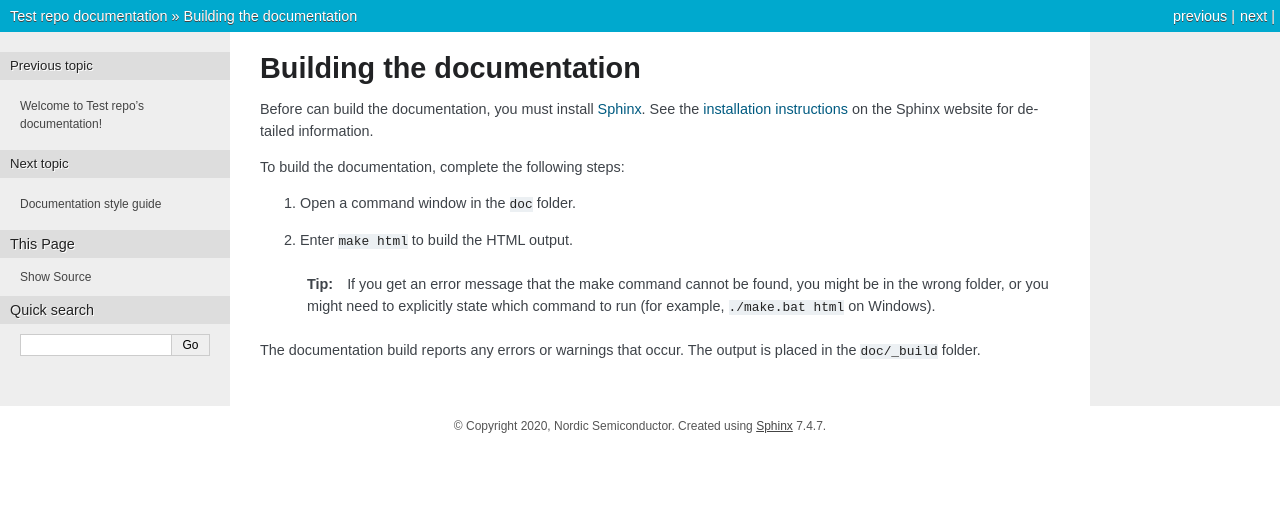
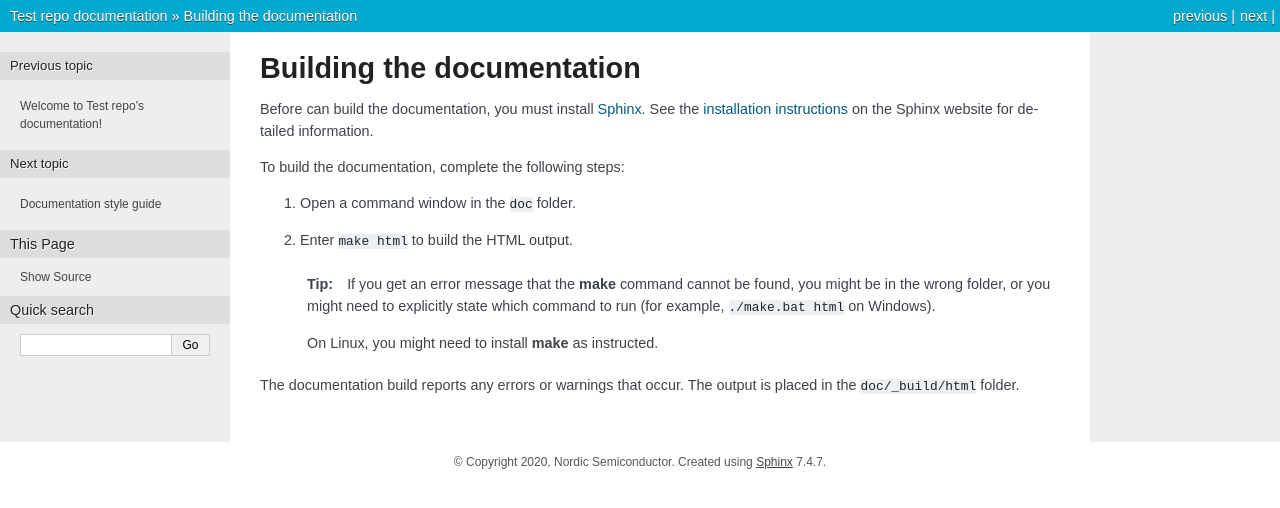
Before and after one commit to b-gent/test_recruitment_repo, a Sphinx documentation site: the page built from doc/building_the_docs.rst, in a window 1280 px wide. Shown: the top 508 px of the page. Built offline with Sphinx 7.4.7, drawn with Linux system fonts in a browser that asks for light colours.

Commit message:
some fixes

```diff
--- a/doc/building_the_docs.rst
+++ b/doc/building_the_docs.rst
@@ -12,7 +12,9 @@ To build the documentation, complete the following steps:
 #. Enter ``make html`` to build the HTML output.
 
    .. tip::
-      If you get an error message that the make command cannot be found, you might be in the wrong folder, or you might need to explicitly state which command to run (for example, ``./make.bat html`` on Windows).
+      If you get an error message that the **make** command cannot be found, you might be in the wrong folder, or you might need to explicitly state which command to run (for example, ``./make.bat html`` on Windows).
+
+      On Linux, you might need to install **make** as instructed.
 
 The documentation build reports any errors or warnings that occur.
-The output is placed in the ``doc/_build`` folder.
+The output is placed in the ``doc/_build/html`` folder.
--- a/doc/conf.py
+++ b/doc/conf.py
@@ -50,3 +50,6 @@ html_theme = 'nature'
 # relative to this directory. They are copied after the builtin static files,
 # so a file named "default.css" will overwrite the builtin "default.css".
 html_static_path = ['_static']
+
+
+master_doc = "index"
```
